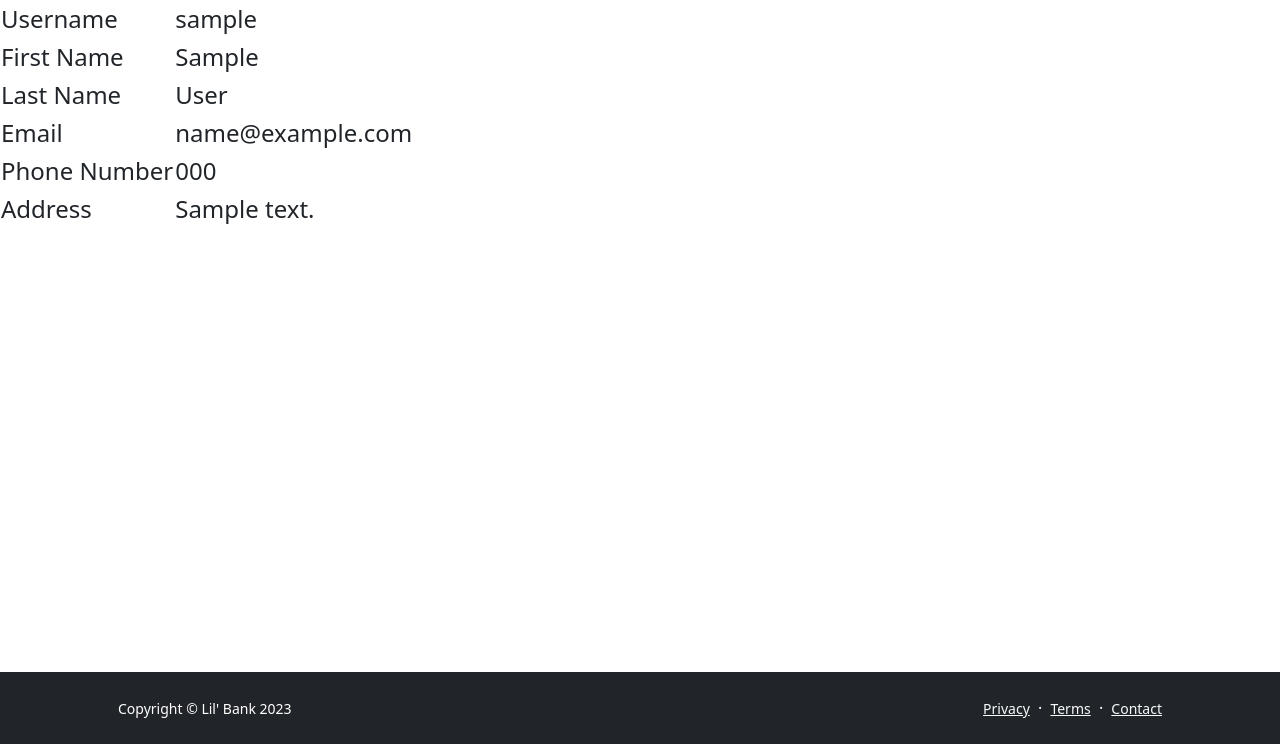
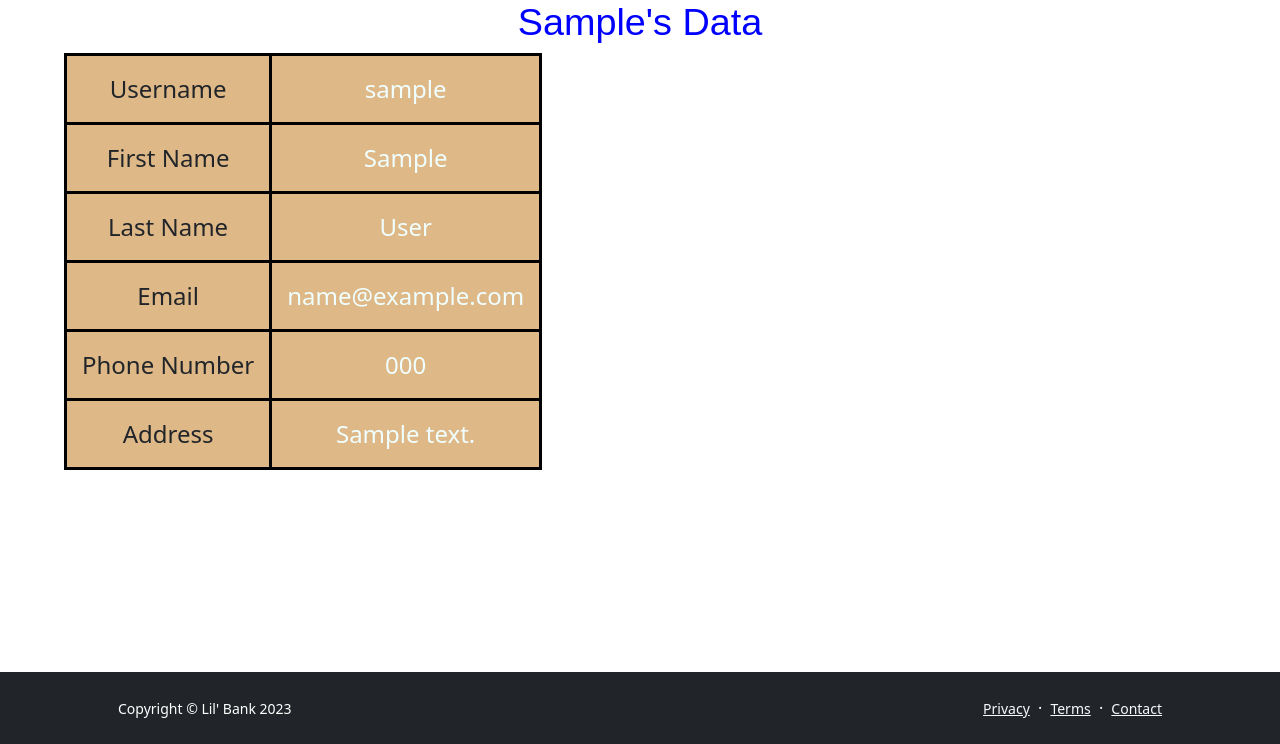
Before and after one commit to dat-adi/lil_bank, a Django app: page /accounts/user_profile/ in a window 1280 px wide. Shown: the part 56-800 px from the top of the page. Run offline with Django 4.2, Linux system fonts and the light colour scheme; a user stored in the database is signed in; tables that the repository leaves empty hold one stand-in row (values such as "Sample post").

Commit message:
Made User profile look better.

```diff
--- a/lil_bank/accounts/templates/accounts/user_profile.html
+++ b/lil_bank/accounts/templates/accounts/user_profile.html
@@ -3,33 +3,57 @@
 <style>
     table{
         font-size: x-large;
+        border: 2px solid black;
+        margin-left: 5%;
+        margin-right: auto;
+        text-align: center;
+    }
+    td,th,tr{
+        border: 3px solid black;
+        font-weight: 500;
+    }
+    table, th, td {
+        border-collapse: collapse;
+    }
+    th, td {
+        padding: 15px;
+    }
+    tr{
+        background-color: burlywood;
+    }
+    h1{
+        text-align: center;
+        font-family: Arial;
+        font-size: 1cm;
+        color: blue;
     }
 </style>
 <body>
+    <h1> {{customer.first_name}}'s Data</h1>
     <table>
         <tr>
             <td>Username</td>
-            <td>{{ user.username }}</td>
+            <td style="color: azure;">{{ user.username }}</td>
         </tr>
         <tr>
             <td>First Name</td>
-            <td>{{ customer.first_name }}</td>
+            <td style="color: azure;">{{ customer.first_name }}</td>
         </tr>
         <tr>
             <td>Last Name</td>
-            <td>{{ customer.last_name }}</td>
+            <td style="color: azure;">{{ customer.last_name }}</td>
         </tr>
         <tr>
             <td>Email</td>
-            <td>{{ user.email }}</td>
+            <td style="color: azure;">{{ user.email }}</td>
         </tr>
         <tr>
             <td>Phone Number</td>
-            <td>{{ customer.phone }}</td>
+            <td style="color: azure;">{{ customer.phone }}</td>
         </tr>
         <tr>
             <td>Address</td>
-            <td>{{ customer.address }}</td>
+            <td style="color: azure;">{{ customer.address }}</td>
         </tr>
     </table>
 
```
